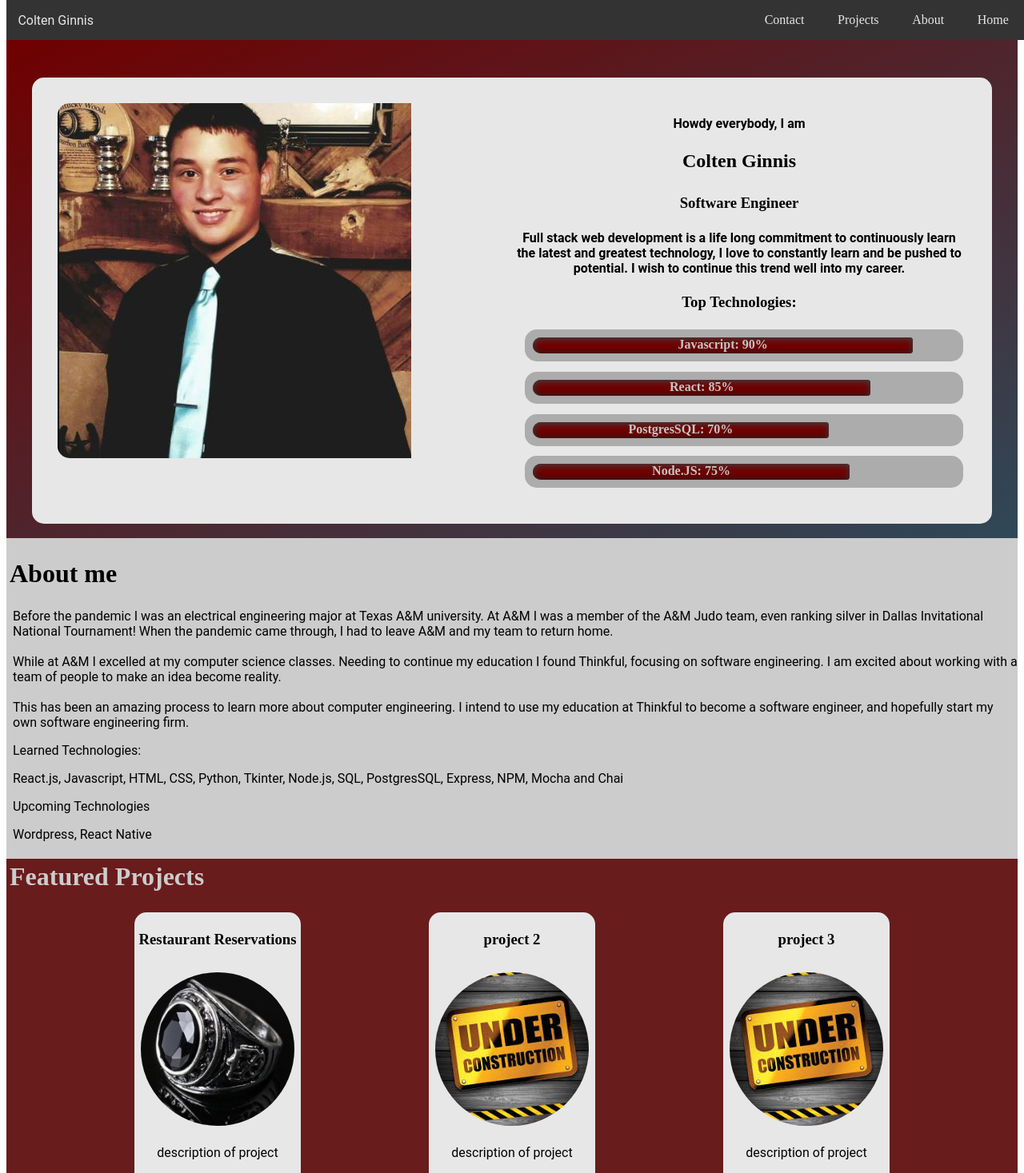
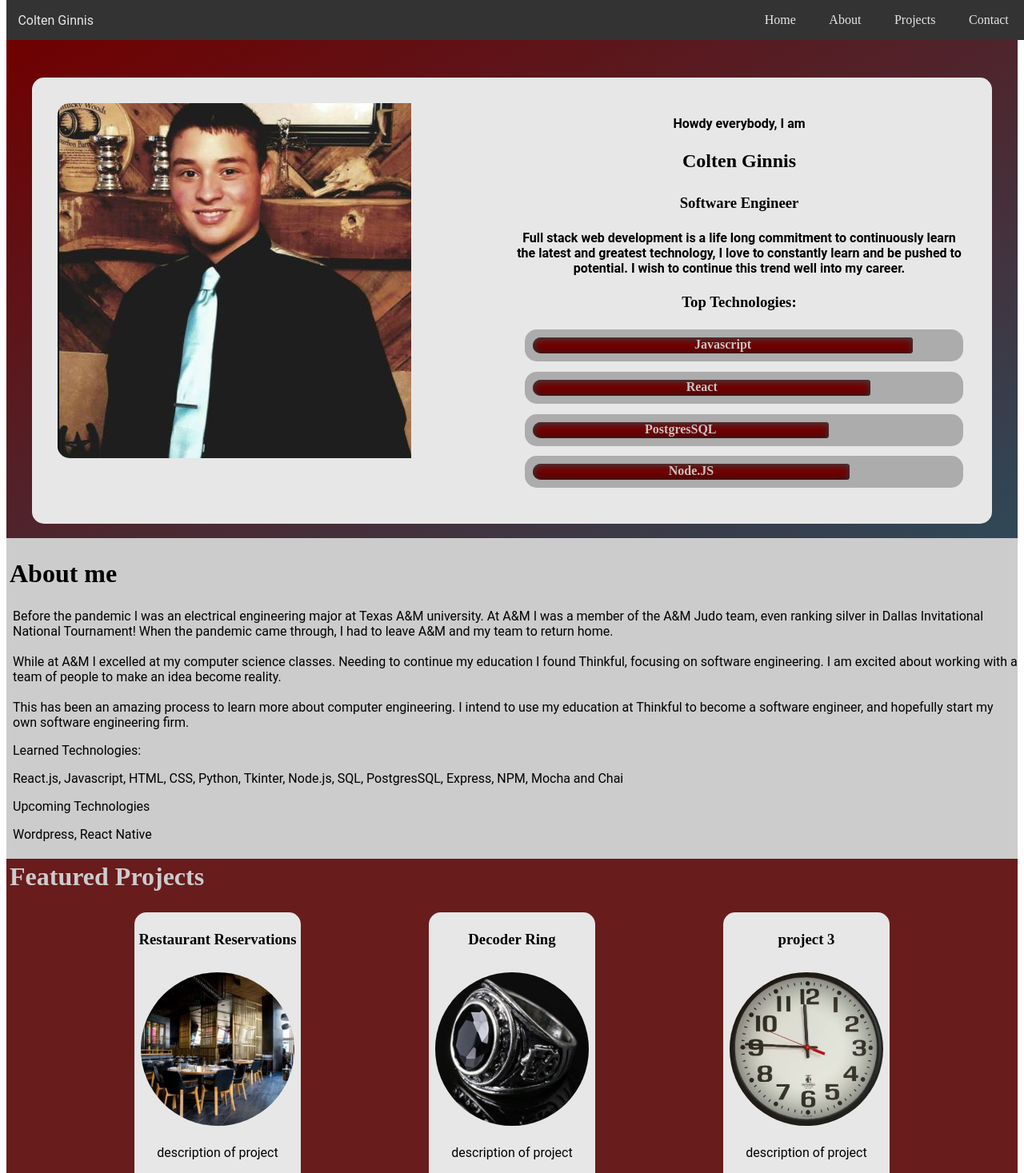
Before and after one commit to Colten-Developer/portfolio-website, a React (Create React App) app in the folder portfolio-website/: page / in a window 1280 px wide. Shown: the top 1467 px of the page at 80% size. Built offline with nearby package versions, Linux system fonts and the light colour scheme.

Commit message:
first deployable version

```diff
--- a/portfolio-website/src/layout/Layout.js
+++ b/portfolio-website/src/layout/Layout.js
@@ -14,25 +14,11 @@ import "./Layout.css";
 function Layout() {
   return (
     <div class = 'primary-bg'>
-      <div>
-        <div>
-          <div>
-            <Menu />
-          </div>
-          <div>
-              <HomePage />
-          </div>
-        </div>
-        <div>
-            <AboutPage />
-        </div>
-        <div>
-            <Projects />
-        </div>
-        <div>
-            <ContactPage />
-        </div>
-      </div>
+      <Menu />
+      <HomePage />
+      <AboutPage />
+      <Projects />
+      <ContactPage />
     </div>
   );
 }
--- a/portfolio-website/src/layout/Menu.css
+++ b/portfolio-website/src/layout/Menu.css
@@ -52,7 +52,7 @@
 
 .dropdown-content {
   display: none;
-  position: absolute;
+  position: fixed;
   background-color: #f1f1f1;
   min-width: 93px;
   box-shadow: 0px 8px 16px 0px rgba(0,0,0,0.2);
@@ -66,11 +66,19 @@
   display: block;
 }
 
-.dropdown-content a:hover {background-color: #ddd;}
+.dropdown-content a:hover {
+  background-color: #ddd;
+}
 
-.dropdown:hover .dropdown-content {display: block;}
+.dropdown:hover .dropdown-content {
+  display: block;
+  right: 0rem;
+  top: 2.5rem;
+}
 
-.dropdown:hover .dropbtn {background-color: rgb(34, 34, 34);}
+.dropdown:hover .dropbtn {
+  background-color: rgb(34, 34, 34);
+}
 
 }
 
--- a/portfolio-website/src/layout/Menu.js
+++ b/portfolio-website/src/layout/Menu.js
@@ -12,18 +12,18 @@ function Menu() {
         <div>
             <div class="navbar">
                 <p>Colten Ginnis</p>
-                    <a href="#">Home</a>
-                    <a href="#">About</a>
-                    <a href="#">Projects</a>
-                    <a href="#">Contact</a>
+                    <a href="#Contact">Contact</a>
+                    <a href="#Projects">Projects</a>
+                    <a href="#About">About</a>
+                    <a href="#Home">Home</a>
             </div>
             <div class="dropdown">
                 <button class="dropbtn">Menu</button>
                 <div class="dropdown-content">
-                    <a href="#">Home</a>
-                    <a href="#">About</a>
-                    <a href="#">Projects</a>
-                    <a href="#">Contact</a>
+                    <a href="#Home">Home</a>
+                    <a href="#About">About</a>
+                    <a href="#Projects">Projects</a>
+                    <a href="#Contact">Contact</a>
                 </div>
             </div>
         </div>
--- a/portfolio-website/src/pages/AboutPage.js
+++ b/portfolio-website/src/pages/AboutPage.js
@@ -7,7 +7,7 @@ import'./AboutPage.css'
 
 function AboutPage() {
   return (
-    <div>
+    <div id = 'About'>
       <div>
           <h1>About me</h1>
           <section>
--- a/portfolio-website/src/pages/ContactPage.css
+++ b/portfolio-website/src/pages/ContactPage.css
@@ -12,14 +12,13 @@ form {
 }
 
 form input, form textarea{
-    width: 10%;
     margin-bottom: 10px;
 }
 
 form textarea {
     min-width: 100px;
     min-height: 50px;
-    width: 80%;
+    width: 100%;
     height: auto;
 }
 
--- a/portfolio-website/src/pages/ContactPage.js
+++ b/portfolio-website/src/pages/ContactPage.js
@@ -10,7 +10,7 @@ import './ContactPage.css'
 
 function ContactPage() {
   return (
-      <div class = 'color-contact'>
+      <div class = 'color-contact' id ='Contact'>
           <div>
           <h1>Contact me</h1>
             <div className = 'parent'>
--- a/portfolio-website/src/pages/HomePage.js
+++ b/portfolio-website/src/pages/HomePage.js
@@ -8,7 +8,7 @@ import "./HomePage.css"
 
 function HomePage() {
   return (
-        <div className = "colors">
+        <div className = "colors" id = 'Home'>
             <div>
                 <br></br>
                 <div className="flex-container">
@@ -33,16 +33,16 @@ function HomePage() {
                         </p>
                         <h3>Top Technologies:</h3>
                         <div class = 'meter'>
-                            <span class = 'javascript'>Javascript: 90%</span>
+                            <span class = 'javascript'>Javascript</span>
                         </div>
                         <div class = 'meter'>
-                            <span class = 'react '>React: 85%</span>
+                            <span class = 'react '>React</span>
                         </div>
                         <div class = 'meter'>
-                            <span class = 'postgresSQL'>PostgresSQL: 70%</span>
+                            <span class = 'postgresSQL'>PostgresSQL</span>
                         </div>
                         <div class = 'meter'>
-                            <span class = 'node'>Node.JS: 75%</span>
+                            <span class = 'node'>Node.JS</span>
                         </div>
                     </div>
                 </div>
--- a/portfolio-website/src/pages/Projects.js
+++ b/portfolio-website/src/pages/Projects.js
@@ -3,40 +3,40 @@ import React from "react";
 import "./Projects.css"
 import construction from "../images/underConstruction.jpg"
 import magicRing from "../images/magicRing.jpg"
+import restaurant from "../images/Restaurant.JPG"
+import clock from "../images/Clock.JPG"
 
 
 //Defines the main layout of the application.
 
 function Projects() {
   return (
-    <div class = 'project-color'>
+    <div class = 'project-color' id = 'Projects'>
         <h1>
             Featured Projects
         </h1>
         <div class = 'project-container'>
             <div class = 'project-item'>
                 <h3>Restaurant Reservations</h3>
-                <img src = {magicRing} alt = 'under construction'></img>
+                <img src = {restaurant} alt = 'Restaurant'></img>
                 <p>description of project</p>
                 <a href = 'https://github.com/Colten-Developer/Thinkful_Final_Project'>GitHub Project</a>
                 <br></br>
                 <a href = 'https://thinkful-final-front-end.vercel.app/dashboard?date=2021-07-20'>Website for project</a>
             </div>
             <div class = 'project-item'>
-                <h3>project 2</h3>
-                <img src = {construction} alt = 'under construction'></img>
+                <h3>Decoder Ring</h3>
+                <img src = {magicRing} alt = 'a magical ring'></img>
                 <p>description of project</p>
-                <a href = '#'>GitHub Project</a>
+                <a href = 'https://github.com/Colten-Developer/decoderRingProject'>GitHub Project</a>
                 <br></br>
-                <a href = '#'>Website for project</a>
+                <a href = 'https://colten-developer.github.io/decoderRingProject/'>Website for project</a>
             </div>
             <div class = 'project-item'>
                 <h3>project 3</h3>
-                <img src = {construction} alt = 'under construction'></img>
+                <img src = {clock} alt = 'a clock'></img>
                 <p>description of project</p>
-                <a href = '#'>GitHub Project</a>
-                <br></br>
-                <a href = '#'>Website for project</a>
+                <a href = 'https://github.com/Colten-Developer/PomodoroProject'>GitHub Project</a>
             </div>
         </div>
     </div>
```
Also changed, not shown: portfolio-website/src/images/Clock.JPG (added), portfolio-website/src/images/Restaurant.JPG (added).
